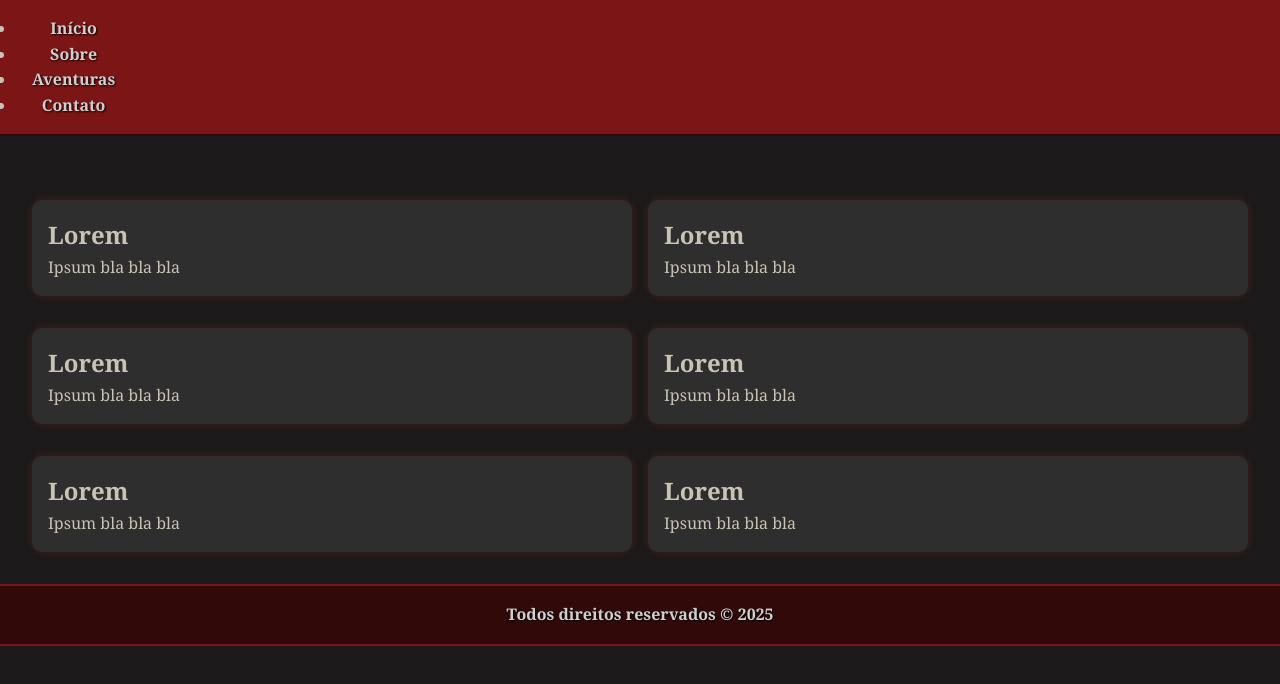
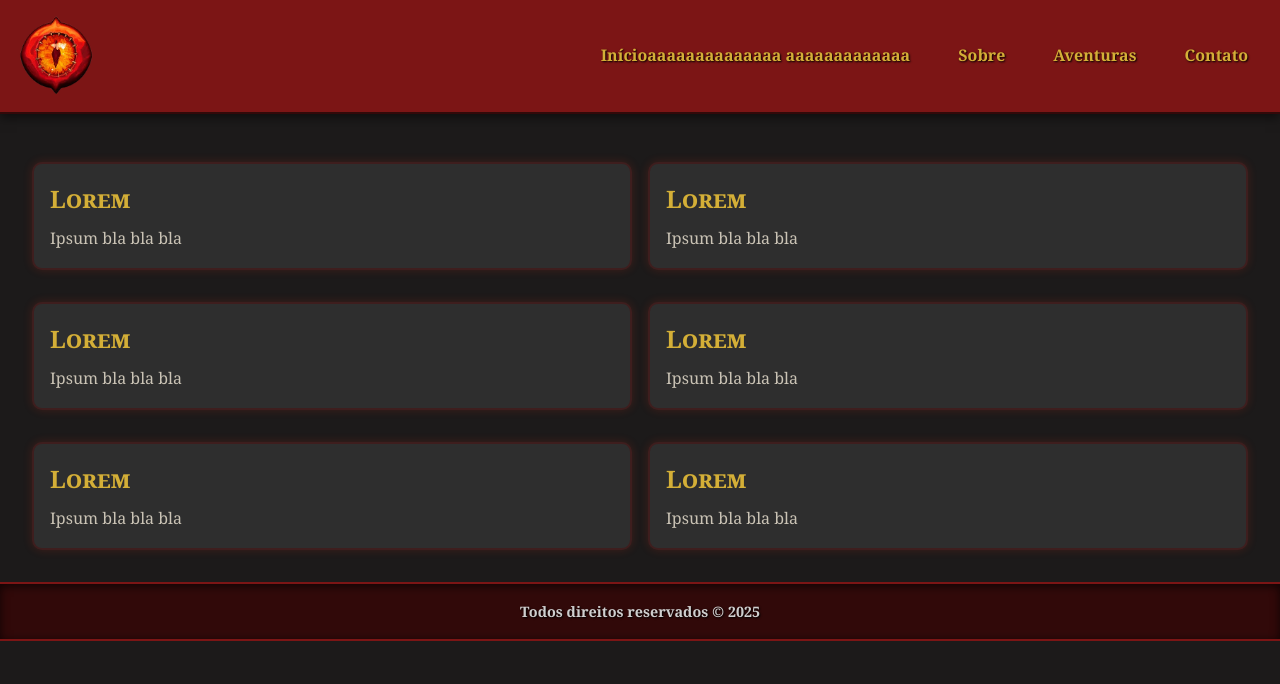
Before and after one commit to ArthurGabrielFreitas/Projeto-Website-Estatico, a plain HTML site: page sobre.html in a window 1280 px wide. Drawn offline with Linux system fonts and the light colour scheme.

Commit message:
Melhoria do CSS Padronização do header Configuração para telas menores que 768 px

```diff
--- a/sobre.html
+++ b/sobre.html
@@ -8,13 +8,12 @@
     </head>
     <body>
         <header>
+            <img src="img/tormenta_logo.png" alt="Logo marca de Tormenta">
             <nav>
-                <ul>
-                    <li><a href="index.html">Início</a></li>
-                    <li><a href="sobre.html">Sobre</a></li>
-                    <li><a href="aventuras.html">Aventuras</a></li>
-                    <li><a href="contato.html">Contato</a></li>
-                </ul>
+                <a href="index.html">Inícioaaaaaaaaaaaaaa aaaaaaaaaaaaa</a>
+                <a href="sobre.html">Sobre</a>
+                <a href="aventuras.html">Aventuras</a>
+                <a href="contato.html">Contato</a>
             </nav>
         </header>
 
--- a/style.css
+++ b/style.css
@@ -1,7 +1,6 @@
 * {
     margin: 0;
     padding: 0;
-    box-sizing: border-box;
 }
 
 body {
@@ -12,33 +11,42 @@ body {
 }
 
 header {
-    background-color: rgb(124, 21, 21);
+    background-color: #7c1515;
     text-align: center;
     padding: 1rem;
-    margin-bottom: 2.5%;
-    border-bottom: 2px solid rgb(49, 9, 9);
+    margin-bottom: 1rem;
+    border-bottom: 2px solid #310909;
     display: flex;
     align-items: center;
     justify-content: space-between;
+    box-shadow: 0 4px 10px rgba(0, 0, 0, 0.5);
 }
 
-header nav a,
-footer p {
-    color: rgb(207, 207, 207);
-    text-shadow: black 1px 1px 2px;
+header img {
+    width: 5rem;
+    height: auto;
+    margin-right: 1rem;
+}
+
+header nav {
+    display: flex;
+    gap: 1rem;
+    flex-wrap: wrap;
+    align-items: center;
+    justify-content: center;
+}
+
+header nav a {
+    color: #d4af37;
+    text-shadow: #000 1px 1px 2px;
     text-decoration: none;
     margin: 0 1rem;
     font-weight: bold;
+    display: inline-block;
 }
 
 header nav a:hover {
-    color: rgb(151, 151, 151)
-}
-
-header img{
-    width: 4rem;
-    height: auto;
-    margin-right: 1rem;
+    color: #979797;
 }
 
 main {
@@ -65,27 +73,51 @@ section>div {
     /* flex: 1 1 45%; */
     background-color: #2e2e2e;
     box-shadow: 0 0 10px rgba(209, 52, 24, 0.2);
+    border: 2px solid #3e1e1e;
     border-radius: 10px;
     padding: 1rem;
+    word-break: break-word;
+}
+
+section>div h2 {
+    color: #d4af37;
+    margin-bottom: 0.5rem;
+    font-variant: small-caps;
 }
 
 footer {
-    background-color: rgb(49, 9, 9);
+    background-color: #310909;
     text-align: center;
     padding: 1rem;
-    border-top: 2px solid rgb(124, 21, 21);
-    border-bottom: 2px solid rgb(124, 21, 21);
-    /* box-shadow: 0 50vh 0 50vh rgb(49, 9, 9); */
+    border-top: 2px solid #7c1515;
+    border-bottom: 2px solid #7c1515;
+    font-size: 0.9rem;
+    box-shadow: inset 0 2px 10px rgba(0, 0, 0, 0.7);
+    /* box-shadow: 0 50vh 0 50vh #310909; */
+}
+
+footer p {
+    color: #cfcfcf;
+    text-shadow: 1px 1px 2px #000;
+    font-weight: bold;
 }
 
 @media (max-width: 768px) {
-  section > div {
+    /* section > div {
     flex: 1 1 100%;
+  } */
+
+    header {
+        flex-direction: column;
+        gap: 1rem;
     }
 
     header nav {
-    display: flex;
         flex-direction: column;
-    gap: 0.5rem;
+        word-break: break-word;
+    }
+
+    header nav a {
+        text-align: center;
     }
 }
```
Also changed, not shown: aventuras.html (+5 -6 lines), contato.html (+5 -6 lines). Lines whose indentation alone changed are shown as unchanged.
